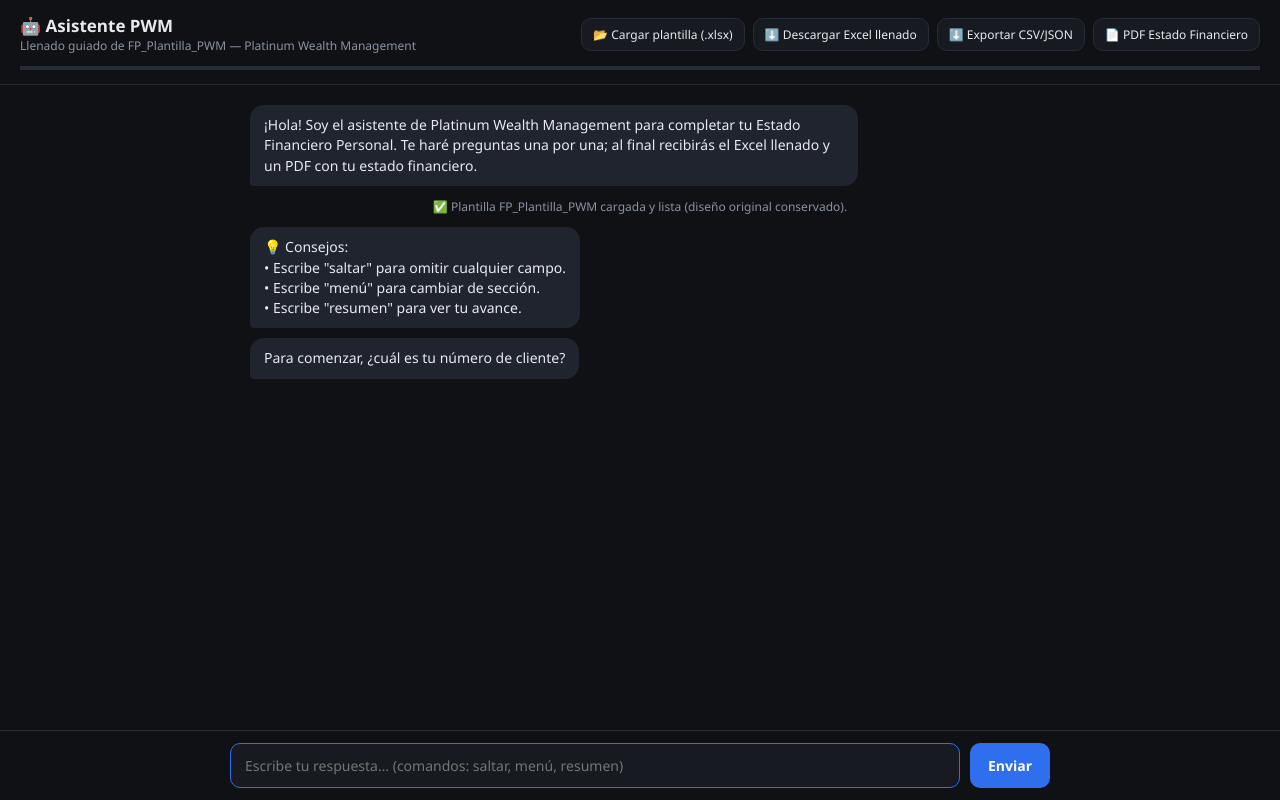
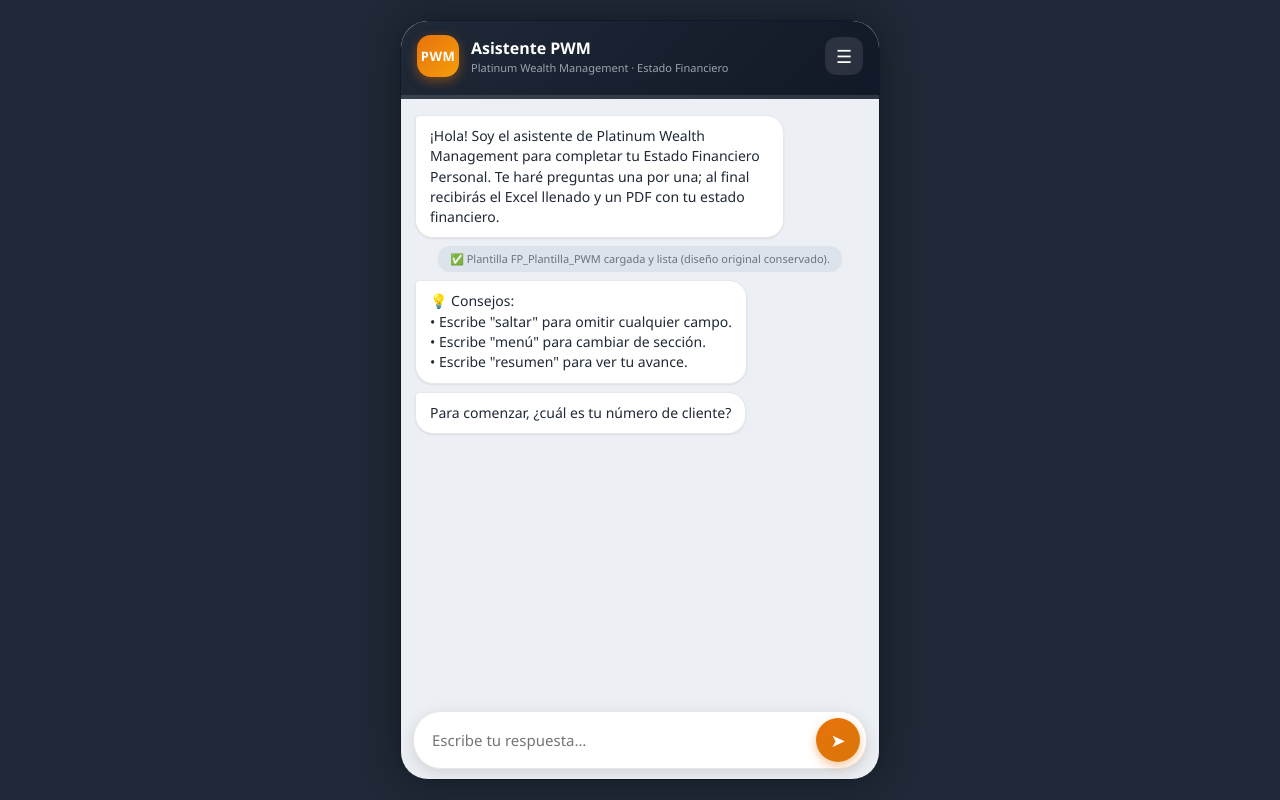
Before and after one commit to danielramirez95/pwm-asistente-cliente, a plain HTML site: page index.html in a window 1280 px wide. Drawn offline with nearby package versions, Linux system fonts and the light colour scheme.

Commit message:
Rediseño visual estilo app móvil

```diff
--- a/index.html
+++ b/index.html
@@ -8,45 +8,60 @@
 <script src="https://cdnjs.cloudflare.com/ajax/libs/jspdf/2.5.1/jspdf.umd.min.js"></script>
 <script src="https://cdnjs.cloudflare.com/ajax/libs/jspdf-autotable/3.8.2/jspdf.plugin.autotable.min.js"></script>
 <style>
-  :root{--bg:#0f1115;--panel:#171a21;--bot:#1f242e;--user:#2f6fed;--txt:#e8eaf0;--mut:#8b93a3;--ok:#3fb96b;--warn:#e0a83c;--line:#262c38}
-  *{box-sizing:border-box;margin:0;padding:0;font-family:'Segoe UI',system-ui,sans-serif}
-  body{background:var(--bg);color:var(--txt);height:100vh;display:flex;flex-direction:column}
-  header{padding:14px 20px;border-bottom:1px solid var(--line);display:flex;align-items:center;gap:12px;flex-wrap:wrap}
-  header h1{font-size:17px;font-weight:600}
-  header .sub{color:var(--mut);font-size:12px}
-  #progress{height:4px;background:var(--line);width:100%}
-  #progressBar{height:100%;background:var(--ok);width:0%;transition:width .3s}
-  #chat{flex:1;overflow-y:auto;padding:20px;display:flex;flex-direction:column;gap:10px;max-width:820px;width:100%;margin:0 auto}
-  .msg{max-width:78%;padding:10px 14px;border-radius:14px;line-height:1.45;font-size:14px;white-space:pre-wrap;word-break:break-word}
-  .bot{background:var(--bot);border-bottom-left-radius:4px;align-self:flex-start}
-  .user{background:var(--user);border-bottom-right-radius:4px;align-self:flex-end}
-  .sys{align-self:center;background:transparent;color:var(--mut);font-size:12px;padding:2px}
-  .chips{display:flex;gap:8px;flex-wrap:wrap;align-self:flex-start;max-width:90%}
-  .chip{background:var(--panel);border:1px solid var(--line);color:var(--txt);padding:7px 13px;border-radius:20px;cursor:pointer;font-size:13px}
-  .chip:hover{border-color:var(--user)}
-  .fieldtag{font-size:11px;color:var(--warn);margin-bottom:4px;display:block}
-  footer{border-top:1px solid var(--line);padding:12px 20px}
-  #inputRow{display:flex;gap:10px;max-width:820px;margin:0 auto}
-  #inp{flex:1;background:var(--panel);border:1px solid var(--line);border-radius:10px;color:var(--txt);padding:12px 14px;font-size:14px;outline:none}
-  #inp:focus{border-color:var(--user)}
-  button.act{background:var(--user);border:none;color:#fff;padding:12px 18px;border-radius:10px;cursor:pointer;font-size:14px;font-weight:600}
-  button.act:hover{filter:brightness(1.1)}
-  button.ghost{background:var(--panel);border:1px solid var(--line);color:var(--txt);padding:12px 14px;border-radius:10px;cursor:pointer;font-size:13px}
-  .toolbar{display:flex;gap:8px;margin-left:auto;flex-wrap:wrap}
-  .toolbar button{font-size:12px;padding:7px 11px}
+  :root{--slate:#1F2937;--slate2:#374151;--orange:#E8720C;--orange2:#F59E0B;--bg:#ECEFF3;--panel:#FFFFFF;--txt:#1F2937;--mut:#6B7280;--line:#E5E7EB;--ok:#10B981}
+  *{box-sizing:border-box;margin:0;padding:0;font-family:'Segoe UI',system-ui,-apple-system,sans-serif;-webkit-tap-highlight-color:transparent}
+  html,body{height:100%}
+  body{background:var(--slate);display:flex;justify-content:center;align-items:stretch}
+  #app{width:100%;max-width:480px;background:var(--bg);display:flex;flex-direction:column;height:100dvh;position:relative;box-shadow:0 0 40px rgba(0,0,0,.4)}
+  @media(min-width:520px){body{align-items:center;padding:20px 0}#app{height:calc(100dvh - 40px);border-radius:28px;overflow:hidden;border:1px solid #111827}}
+  /* Header estilo app */
+  header{background:linear-gradient(135deg,var(--slate) 0%,#111827 100%);color:#fff;padding:14px 16px calc(14px + 8px);position:relative;z-index:5}
+  header .hrow{display:flex;align-items:center;gap:12px}
+  #logo{width:42px;height:42px;border-radius:14px;background:linear-gradient(135deg,var(--orange),var(--orange2));display:flex;align-items:center;justify-content:center;font-weight:800;font-size:13px;letter-spacing:.5px;box-shadow:0 4px 12px rgba(232,114,12,.45);flex-shrink:0}
+  header h1{font-size:16px;font-weight:700}
+  header .sub{color:#9CA3AF;font-size:11px;margin-top:1px}
+  #menuBtn{margin-left:auto;background:rgba(255,255,255,.1);border:none;color:#fff;width:38px;height:38px;border-radius:12px;font-size:18px;cursor:pointer}
+  #menuPanel{display:none;margin-top:12px;background:rgba(255,255,255,.06);border:1px solid rgba(255,255,255,.12);border-radius:14px;padding:10px;gap:8px;flex-wrap:wrap}
+  #menuPanel.open{display:flex}
+  #menuPanel button{flex:1 1 45%;background:rgba(255,255,255,.1);border:1px solid rgba(255,255,255,.15);color:#fff;padding:10px;border-radius:10px;font-size:12px;cursor:pointer;font-weight:600}
+  #menuPanel button:active{background:var(--orange)}
+  #progress{position:absolute;left:0;right:0;bottom:0;height:4px;background:rgba(255,255,255,.12)}
+  #progressBar{height:100%;background:linear-gradient(90deg,var(--orange),var(--orange2));width:0%;transition:width .4s;border-radius:0 4px 4px 0}
+  /* Chat */
+  #chat{flex:1;overflow-y:auto;padding:16px 14px 12px;display:flex;flex-direction:column;gap:8px;scroll-behavior:smooth}
+  .msg{max-width:82%;padding:10px 14px;line-height:1.45;font-size:14px;white-space:pre-wrap;word-break:break-word;box-shadow:0 1px 2px rgba(0,0,0,.08);animation:pop .18s ease-out}
+  @keyframes pop{from{opacity:0;transform:translateY(6px)}to{opacity:1;transform:none}}
+  .bot{background:var(--panel);color:var(--txt);border-radius:4px 18px 18px 18px;align-self:flex-start;border:1px solid var(--line)}
+  .user{background:linear-gradient(135deg,var(--orange),#D97706);color:#fff;border-radius:18px 4px 18px 18px;align-self:flex-end}
+  .sys{align-self:center;background:#DDE3EA;color:var(--mut);font-size:11px;padding:5px 12px;border-radius:12px;box-shadow:none;max-width:92%;text-align:center}
+  .chips{display:flex;gap:8px;flex-wrap:wrap;align-self:flex-start;max-width:95%;animation:pop .18s ease-out}
+  .chip{background:var(--panel);border:1.5px solid var(--orange);color:var(--orange);padding:8px 15px;border-radius:20px;cursor:pointer;font-size:13px;font-weight:600;box-shadow:0 1px 2px rgba(0,0,0,.06)}
+  .chip:active{background:var(--orange);color:#fff}
+  .fieldtag{font-size:10px;color:var(--orange);margin-bottom:4px;display:block;font-weight:700;letter-spacing:.3px}
+  /* Input bar flotante */
+  footer{padding:10px 12px calc(10px + env(safe-area-inset-bottom));background:transparent}
+  #inputRow{display:flex;gap:8px;background:var(--panel);border-radius:28px;padding:6px 6px 6px 18px;box-shadow:0 4px 16px rgba(0,0,0,.12);border:1px solid var(--line);align-items:center}
+  #inp{flex:1;background:transparent;border:none;color:var(--txt);padding:10px 0;font-size:15px;outline:none;min-width:0}
+  #send{background:linear-gradient(135deg,var(--orange),#D97706);border:none;color:#fff;width:44px;height:44px;border-radius:50%;cursor:pointer;font-size:18px;flex-shrink:0;box-shadow:0 4px 10px rgba(232,114,12,.4)}
+  #send:active{transform:scale(.93)}
 </style>
 </head>
 <body>
+<div id="app">
 <header>
-  <div>
-    <h1>🤖 Asistente PWM</h1>
-    <div class="sub">Llenado guiado de FP_Plantilla_PWM — Platinum Wealth Management</div>
+  <div class="hrow">
+    <div id="logo">PWM</div>
+    <div>
+      <h1>Asistente PWM</h1>
+      <div class="sub">Platinum Wealth Management · Estado Financiero</div>
+    </div>
+    <button id="menuBtn" title="Opciones">☰</button>
   </div>
-  <div class="toolbar">
-    <button class="ghost" id="btnUpload">📂 Cargar plantilla (.xlsx)</button>
-    <button class="ghost" id="btnExcel">⬇️ Descargar Excel llenado</button>
-    <button class="ghost" id="btnCSV">⬇️ Exportar CSV/JSON</button>
-    <button class="ghost" id="btnPDF">📄 PDF Estado Financiero</button>
+  <div id="menuPanel">
+    <button id="btnUpload">📂 Cargar otra plantilla</button>
+    <button id="btnExcel">⬇️ Excel llenado</button>
+    <button id="btnCSV">⬇️ CSV / JSON</button>
+    <button id="btnPDF">📄 PDF Estado Financiero</button>
   </div>
   <input type="file" id="fileInput" accept=".xlsx" style="display:none">
   <div id="progress"><div id="progressBar"></div></div>
@@ -54,10 +69,11 @@
 <div id="chat"></div>
 <footer>
   <div id="inputRow">
-    <input id="inp" placeholder="Escribe tu respuesta… (comandos: saltar, menú, resumen)" autocomplete="off">
-    <button class="act" id="send">Enviar</button>
+    <input id="inp" placeholder="Escribe tu respuesta…" autocomplete="off">
+    <button id="send">➤</button>
   </div>
 </footer>
+</div>
 <script>
 /* ============ ESQUEMA DE CAMPOS (celdas amarillas de la plantilla) ============ */
 /* type: text | number | money | date | pct | choice */
@@ -627,6 +643,7 @@
   const a=document.createElement('a');a.href=URL.createObjectURL(blob);a.download=name;a.click();
 }
 sendBtn.onclick=handleSend;
+document.getElementById('menuBtn').onclick=()=>document.getElementById('menuPanel').classList.toggle('open');
 inp.addEventListener('keydown',e=>{if(e.key==='Enter')handleSend();});
 
 /* ============ INICIO ============ */
```
